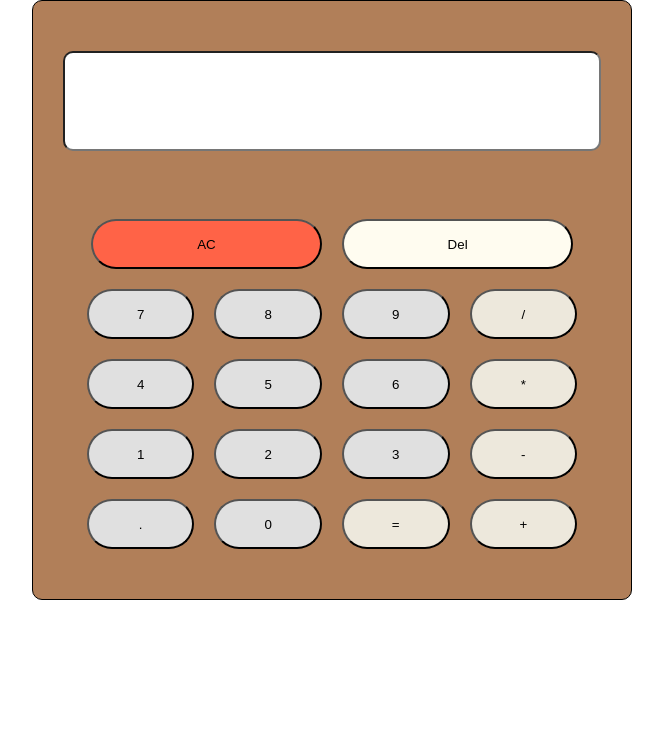
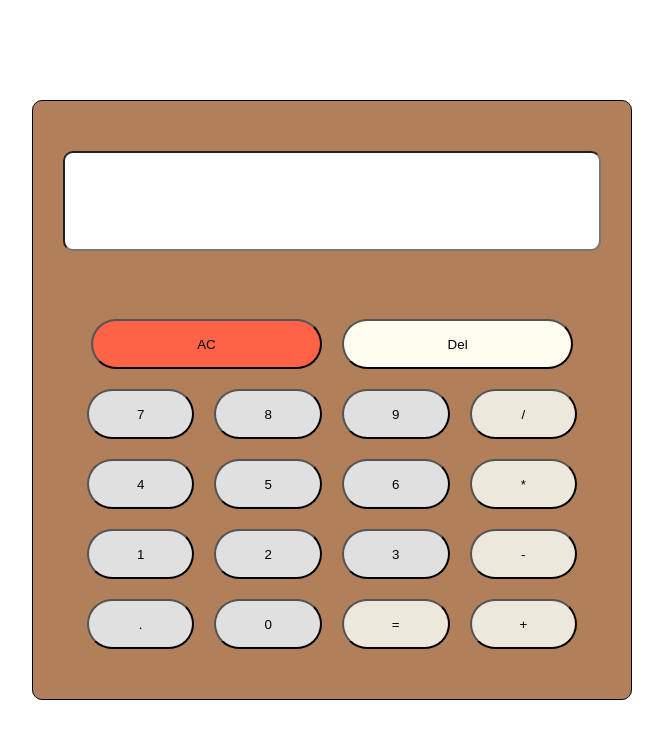
Before and after one commit to Zulkifli70/calculator, a plain HTML site: page index.html in a window 1280 px wide. Shown: the whole page, without its empty margins (308-971 px from the left). Drawn offline with Linux system fonts and the light colour scheme.

Commit message:
Change calculator position to center and add link
Change the calculator position to center vertically and horizontally, and add a link to the demo in the README file.

```diff
--- a/index.js
+++ b/index.js
@@ -121,7 +121,6 @@ function calculate() {
   secondNumber = inputValue;
   const result = operate(operator, firstNumber, secondNumber);
 
-  // Handle pembagian dengan nol
   if (typeof result === "string") {
     display.value = result;
   } else {
--- a/style.css
+++ b/style.css
@@ -10,6 +10,7 @@ body {
 }
 
 .main {
+  height: 100vh;
   display: flex;
   align-items: center;
   justify-content: center;
```
Also changed, not shown: 1 other file.
